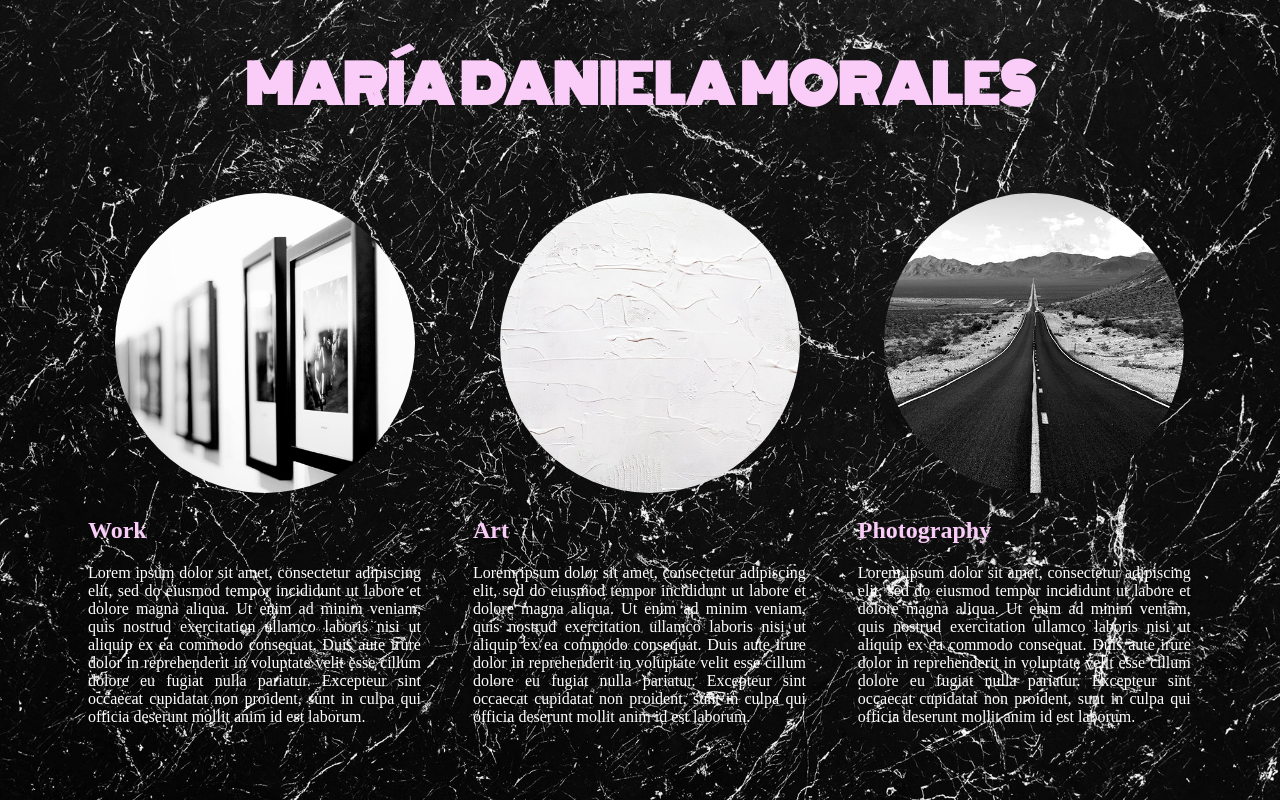
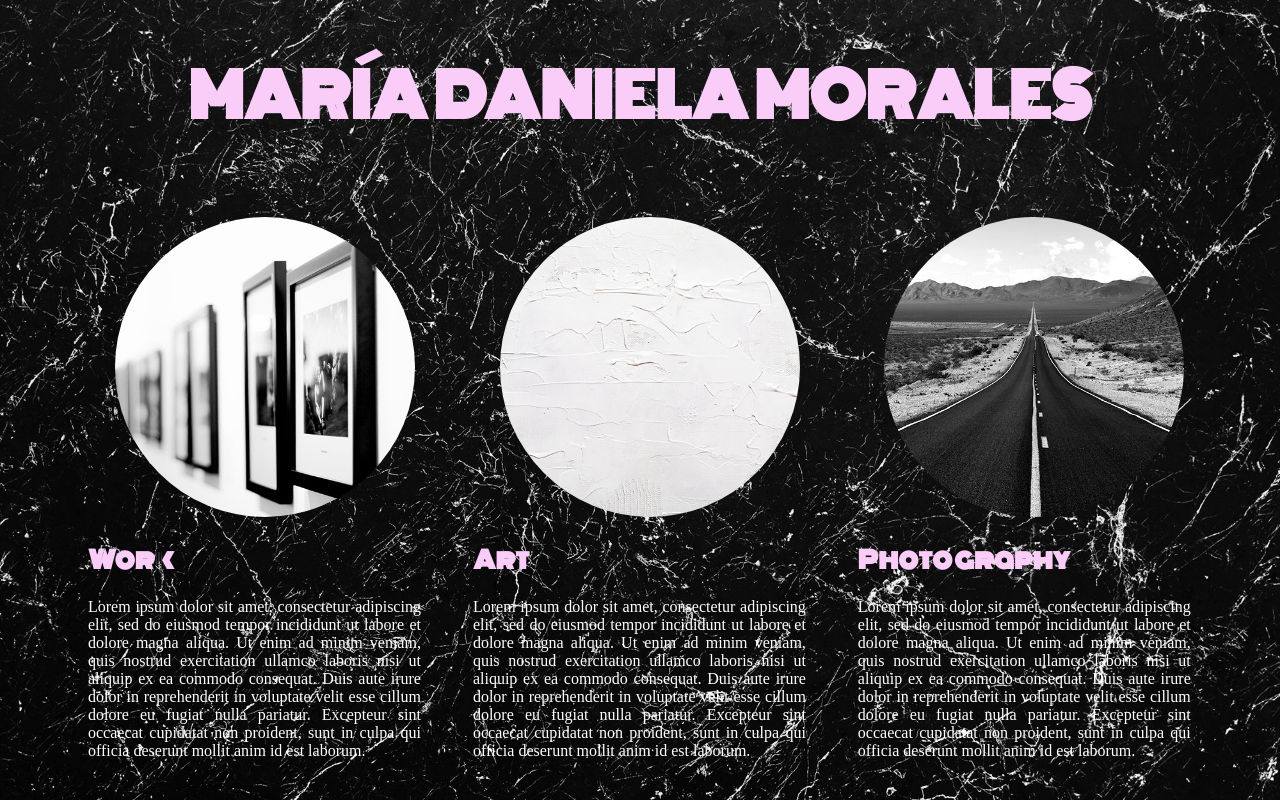
Before and after one commit to mdmcuanalo/ejerciciohtml5, a plain HTML site: page index.html in a window 1280 px wide. Drawn offline with Linux system fonts and the light colour scheme.

Commit message:
Changing heading font size and section title fonts

```diff
--- a/style.css
+++ b/style.css
@@ -15,7 +15,7 @@ margin: 0 auto;
 }
 
 #heading{
-	font-size: 35px;
+	font-size: 40px;
 	text-align:center;
 	color: rgb(250,204,248);
 	font-family: 'Monoton', cursive;
@@ -64,12 +64,15 @@ img{
 
 #one h2{
 	color:rgb(250,204,248);
+	font-family: 'Monoton', cursive;
 }
 
 #two h2{
 	color:rgb(250,204,248);
+	font-family: 'Monoton', cursive;
 }
 
 #three h2{
 	color:rgb(250,204,248);
+	font-family: 'Monoton', cursive;
 }
```
